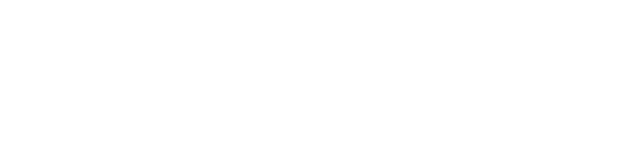
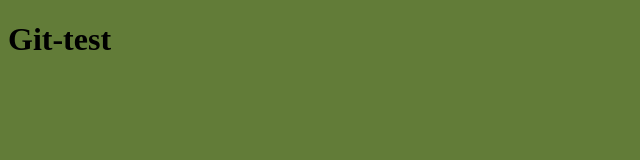
Before and after one commit to tomski80/git-test, a website: page index.html in a window 1280 px wide. Shown: the whole page, without its empty margins (0-640 px from the left). Drawn offline with Linux system fonts and the light colour scheme.

Commit message:
second commit

```diff
--- /dev/null
+++ b/css/style.css
@@ -0,0 +1,3 @@
+body {
+  background-color: #627c38;
+}
--- a/index.html
+++ b/index.html
@@ -3,8 +3,9 @@
 <head>
   <meta charset="utf-8">
   <title>git-test</title>
+  <link href="css/style.css" rel="stylesheet">
 </head>
 <body>
-
+<h1>Git-test</h1>
 </body>
 </html>
```
Also changed, not shown: package.json (added, +16 -0 lines), 2 other files.
